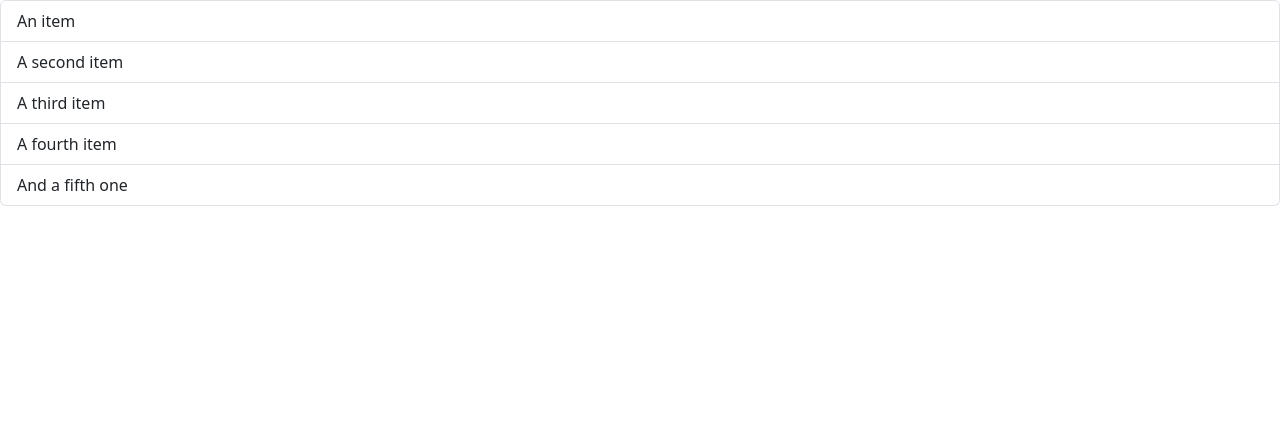
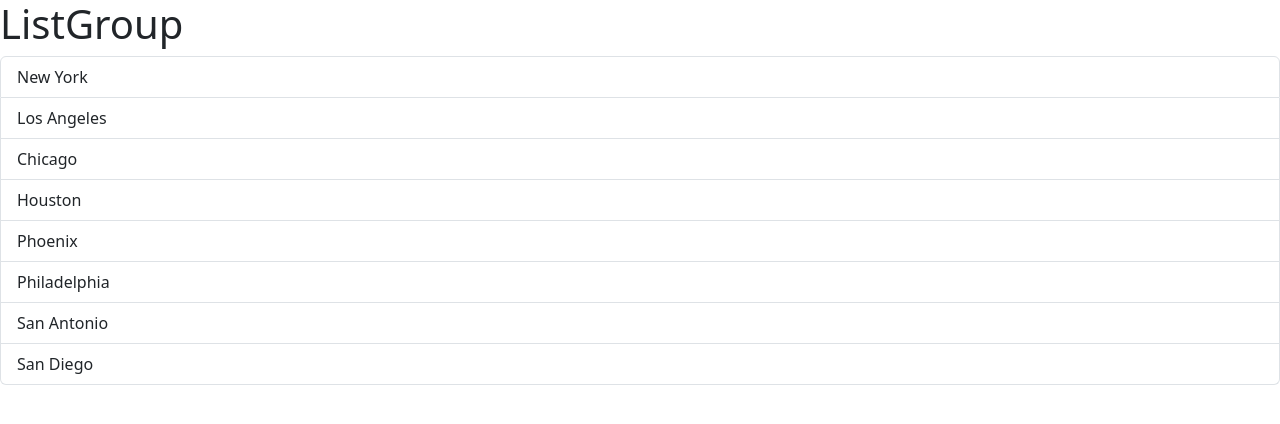
Before and after one commit to MarkusAP98/learnReactJohn, a React (Vite) app: page / in a window 1280 px wide. Shown: the top 424 px of the page. Built offline with nearby package versions, Linux system fonts and the light colour scheme.

Commit message:
doing .map for item list

```diff
--- a/src/components/ListGroup.tsx
+++ b/src/components/ListGroup.tsx
@@ -1,13 +1,23 @@
 function ListGroup() {
+    const items = [
+        'New York',
+        'Los Angeles',
+        'Chicago',
+        'Houston',
+        'Phoenix',
+        'Philadelphia',
+        'San Antonio',
+        'San Diego',
+    ];
     return (
-      <ul className="list-group">
-        <li className="list-group-item">An item</li>
-        <li className="list-group-item">A second item</li>
-        <li className="list-group-item">A third item</li>
-        <li className="list-group-item">A fourth item</li>
-        <li className="list-group-item">And a fifth one</li>
-      </ul>
+        <>
+        <h1>ListGroup</h1>
+        <ul className="list-group">
+        {items.map(item => <li className="list-group-item">{item}</li>)}
+        </ul>
+      </>
     );
+
 }
 
 export default ListGroup;
```
